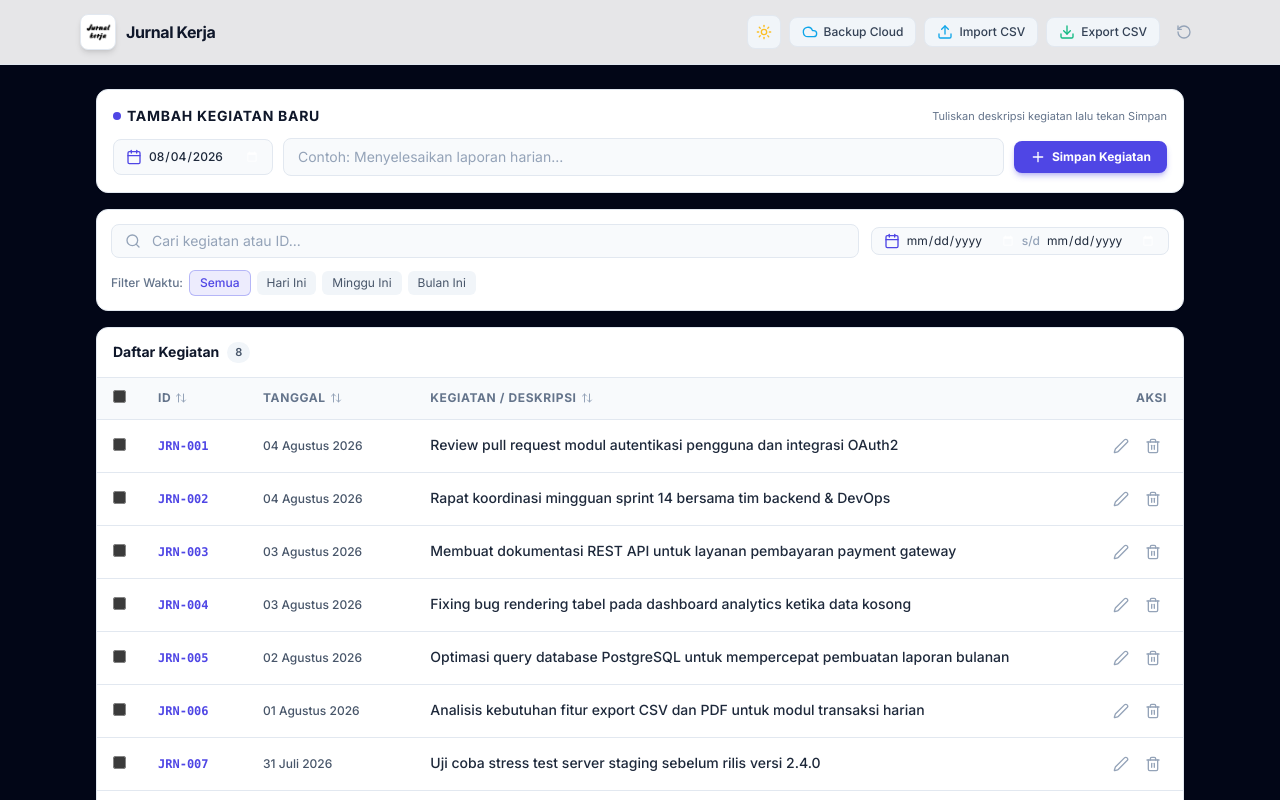
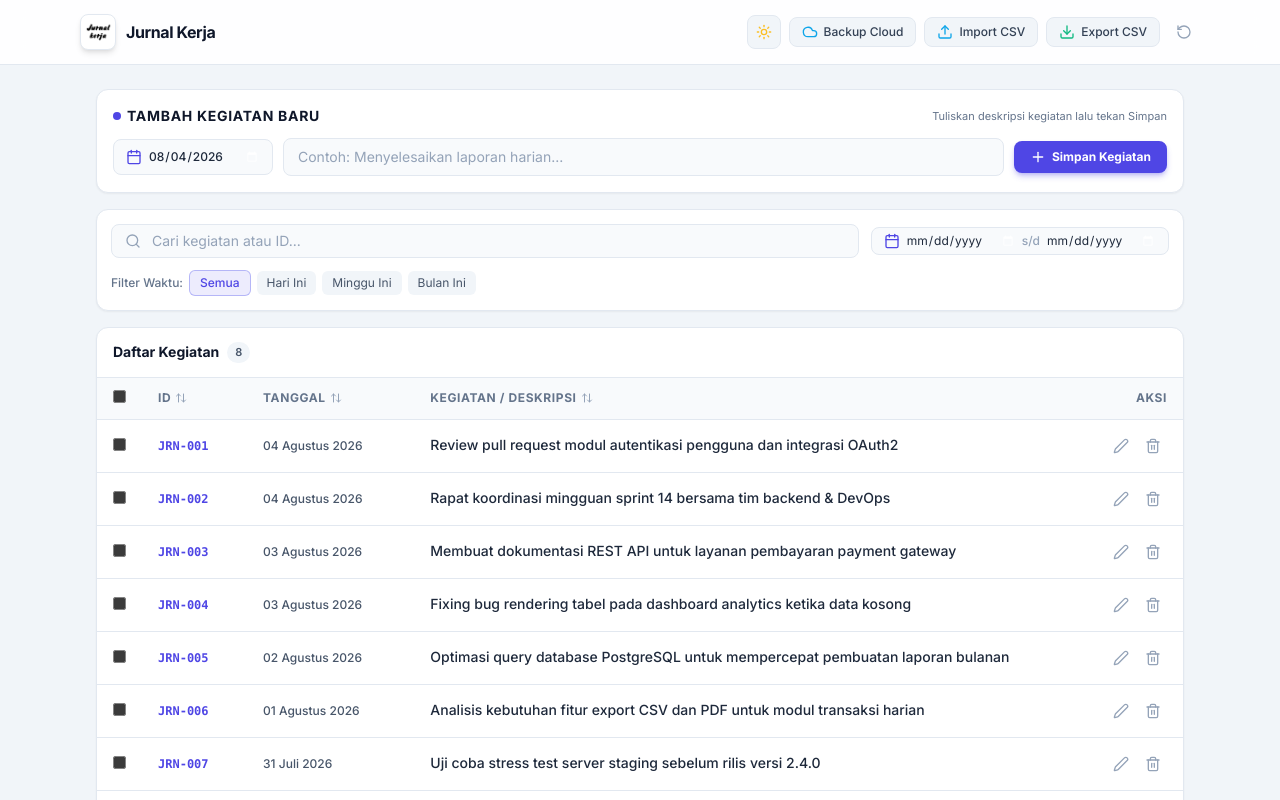
Before and after one commit to alfisjahri/dashboard-jurnal-kerja, a React (Vite) app: page / in a window 1280 px wide. Shown: the top 800 px of the page. Built offline with nearby package versions, Linux system fonts and the light colour scheme.

Commit message:
fix: Resolve theme background and card contrast mismatch in Light and Dark mode

```diff
--- a/src/App.jsx
+++ b/src/App.jsx
@@ -25,7 +25,7 @@ export default function App() {
     return 'dark'; // Default obsidian dark
   });
 
-  // Dynamic Totalistic Theme Management (Body, Meta Theme Color, Apple Status Bar, CSS Color Scheme)
+  // Pure Harmonious Theme Sync
   useEffect(() => {
     try {
       localStorage.setItem(THEME_KEY, theme);
@@ -43,7 +43,7 @@ export default function App() {
     } else {
       document.documentElement.classList.remove('dark');
       document.documentElement.style.colorScheme = 'light';
-      document.body.style.backgroundColor = '#f8fafc';
+      document.body.style.backgroundColor = '#f1f5f9';
       if (metaThemeColor) metaThemeColor.setAttribute('content', '#ffffff');
       if (metaAppleStatusBar) metaAppleStatusBar.setAttribute('content', 'default');
     }
@@ -220,9 +220,7 @@ export default function App() {
   };
 
   return (
-    <div className={`min-h-screen transition-colors font-sans antialiased ${
-      theme === 'dark' ? 'bg-slate-950 text-slate-100 dark' : 'bg-slate-50 text-slate-900'
-    }`}>
+    <div className="min-h-screen bg-slate-100 dark:bg-slate-950 text-slate-900 dark:text-slate-100 font-sans antialiased transition-colors duration-200">
 
       {/* Streamlined Navbar */}
       <Navbar
@@ -239,7 +237,7 @@ export default function App() {
 
         {/* Modern Toast Notification */}
         {toastMessage && (
-          <div className="fixed bottom-6 right-6 z-50 bg-white/90 dark:bg-slate-900/90 border border-slate-200 dark:border-indigo-500/40 text-slate-900 dark:text-slate-100 px-4 py-3 rounded-2xl shadow-2xl backdrop-blur-md flex items-center gap-3 animate-slide-up">
+          <div className="fixed bottom-6 right-6 z-50 bg-white/95 dark:bg-slate-900/95 border border-slate-200 dark:border-indigo-500/40 text-slate-900 dark:text-slate-100 px-4 py-3 rounded-2xl shadow-2xl backdrop-blur-md flex items-center gap-3 animate-slide-up">
             <CheckCircle2 className="w-5 h-5 text-emerald-500 shrink-0" />
             <span className="text-xs sm:text-sm font-semibold">{toastMessage}</span>
           </div>
```
